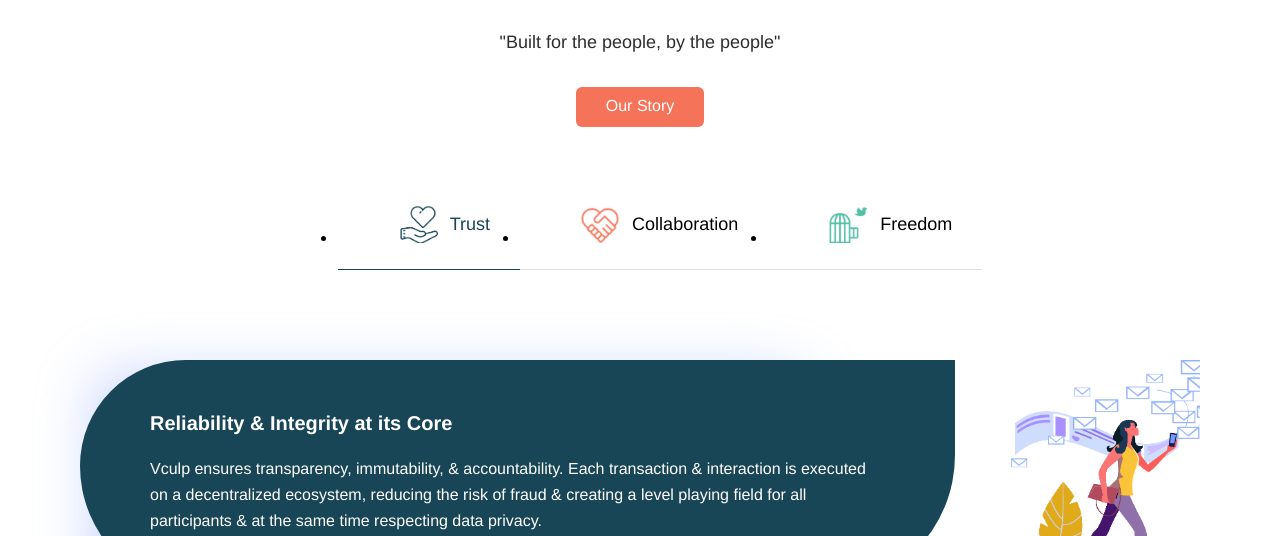
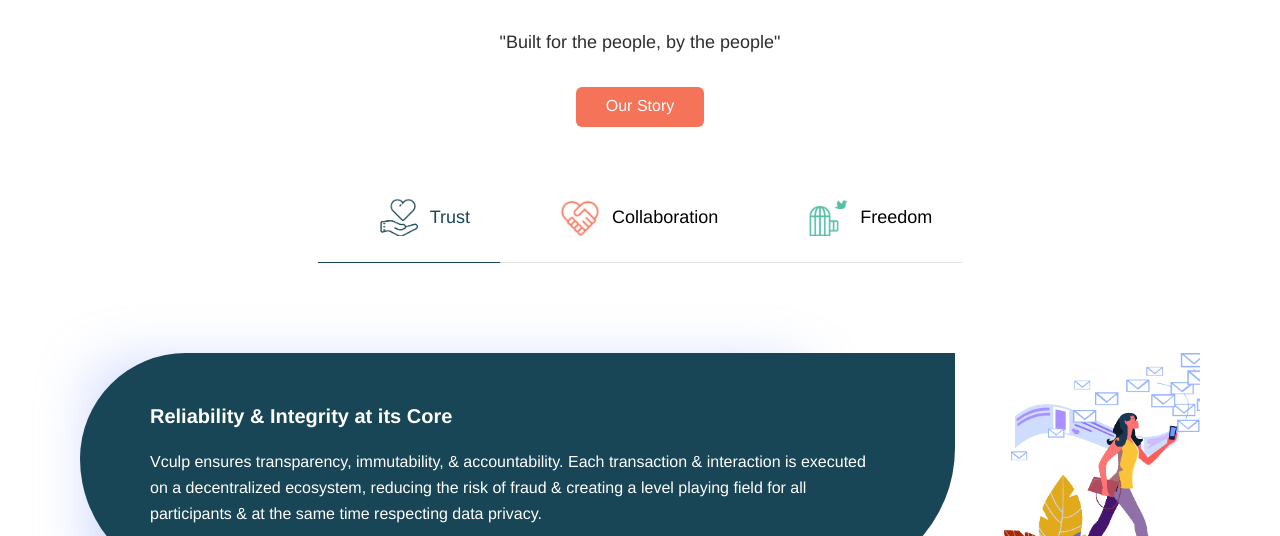
Before and after one commit to vculp-repos/vculp-web, a plain HTML site: page index.html in a window 1280 px wide. Shown: the part 264-800 px from the top of the page. Drawn offline with nearby package versions, Linux system fonts and the light colour scheme.

Commit message:
Update style.css
UL  LI updates wrt bullet error.

```diff
--- a/style.css
+++ b/style.css
@@ -46,9 +46,8 @@ body{margin:0; padding:0; font-family: "HanHei SC", "PingHei", "PingFang SC", "S
 * {
     box-sizing: border-box;
 }
-/* ul, li{list-style: none;} */
-h1, h2, h3, h4, h5,h6{margin:0; padding:0;}
-/* ul, li{margin:0; padding:0;} */
+ul, li{list-style: none;}
+ul, li, h1, h2, h3, h4, h5,h6{margin:0; padding:0;}
 a{text-decoration: none; color:#000;}
 img{max-width: 100%;}
 
@@ -62,7 +61,7 @@ img{max-width: 100%;}
 .header .topnav .navoverlay{display:none; transition: ease 0.5s all;}
 .header .topnav .copyrighttxtnav{display:none;}
 .header .topnav .topnavIn .logo, .header .topnav .topnavIn .closemenu{display:none;}
-.header .topnav ul{display:flex;margin:0; padding:0;list-style: none;}
+.header .topnav ul{display:flex;}
 .header .topnav ul li{margin-left:20px;}
 .header .topnav ul li.mobiletabs{display:none;}
 .header .topnav ul li a{padding:0 16px; height: 40px; display:flex; align-items: center; color:#434343; font:600 14px/14px "HanHei SC", "PingHei", "PingFang SC", "STHeitiSC-Light", "Microsoft YaHei", "Helvetica Neue", "Helvetica", "Arial", sans-serif;}
```
